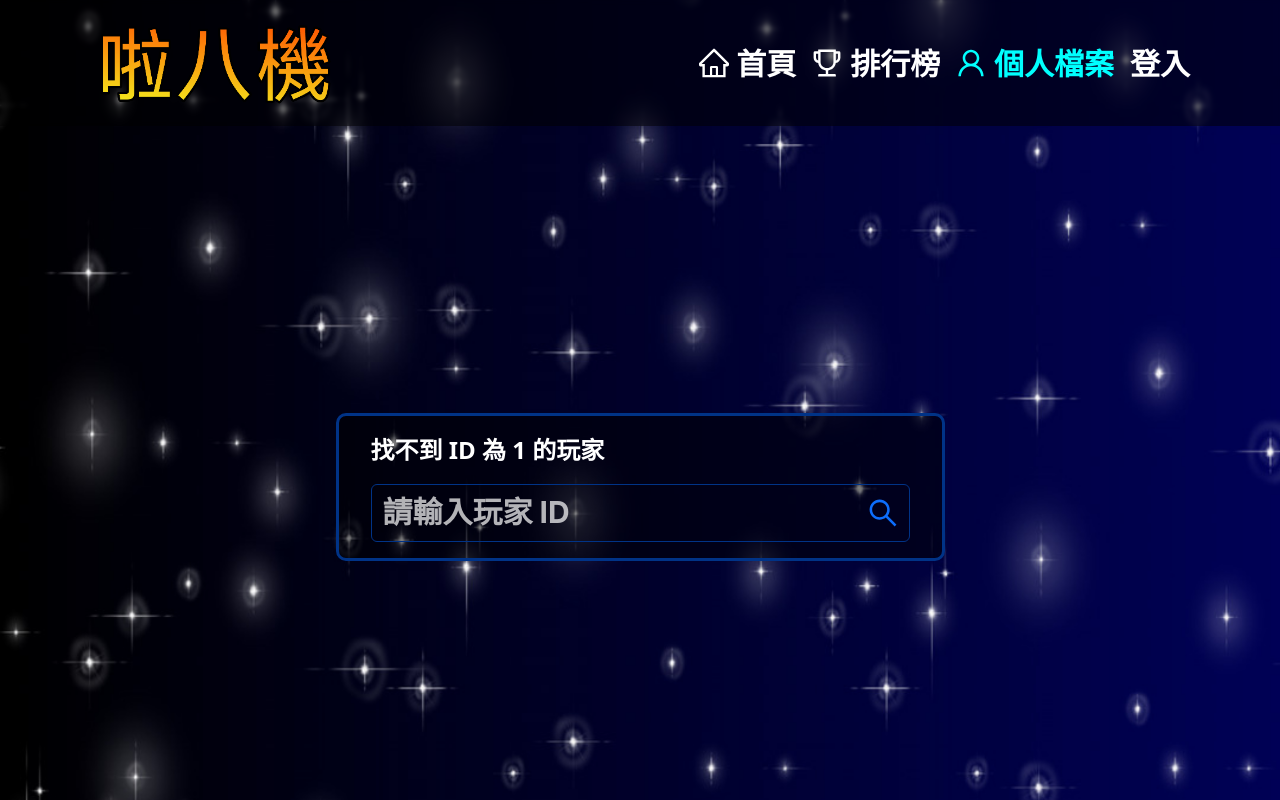
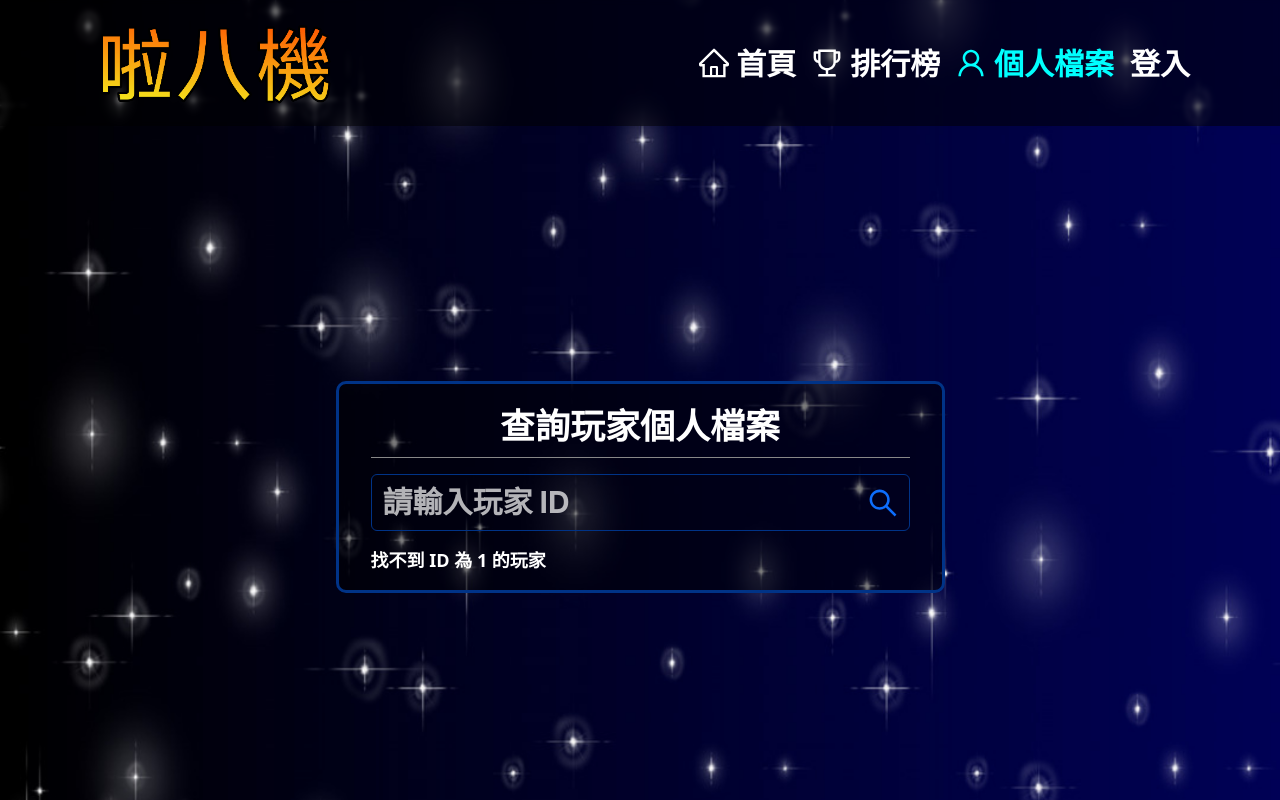
Before and after one commit to fanyuuu2006/LaBaG-NextJS, a Next.js app in the folder frontend/: page /Profile/1 in a window 1280 px wide. Built offline with nearby package versions, Linux system fonts and the light colour scheme; no server answers.

Commit message:
feat: 個人檔案查詢畫面優化

```diff
--- a/frontend/src/components/Profile/ProfileSection.tsx
+++ b/frontend/src/components/Profile/ProfileSection.tsx
@@ -15,7 +15,7 @@ export const ProfileSection = ({ UserID }: { UserID?: string }) => {
   const { NowMode } = useNowMode();
   const { User, Loading } = useUser(UserID as string);
 
-  const [HistoryScore, setHistoryScore] = useState<number | null>(null);
+  const [HistoryScore, setHistoryScore] = useState<number>(0);
   const [HistoryRecord, setHistoryRecord] = useState<RecordData[]>([]);
   const [searchID, setSearchID] = useState<string | null>(null);
 
@@ -108,8 +108,7 @@ export const ProfileSection = ({ UserID }: { UserID?: string }) => {
                 </div>
               </div>
             </Space>
-            {User && (
-              <>
+
             <div className="Note CenterAlign">
               歷史最高分數:{" "}
               <span className="Label">
@@ -121,11 +120,9 @@ export const ProfileSection = ({ UserID }: { UserID?: string }) => {
 
             <HistoryTable HistoryRecord={HistoryRecord} />
           </>
-            )}
-          </>
         ) : (
           <>
-            {UserID && <div className="Note">找不到 ID 為 {UserID} 的玩家</div>}
+            <div className="Label CenterAlign BottomLine">查詢玩家個人檔案</div>
             <Input
               type="text"
               placeholder="請輸入玩家 ID"
@@ -146,6 +143,7 @@ export const ProfileSection = ({ UserID }: { UserID?: string }) => {
                 setSearchID(e.target.value.trim());
               }}
             />
+            {UserID && <div className="Hint">找不到 ID 為 {UserID} 的玩家</div>}
           </>
         )}
       </div>
--- a/frontend/src/components/common/Header.tsx
+++ b/frontend/src/components/common/Header.tsx
@@ -67,7 +67,7 @@ export const Header = () => {
   return (
     <Navbar
       className="sticky-top"
-      expand="md" // medium
+      expand="lg"
       style={{
         zIndex: 1050,
         width: "100%",
```
Also changed, not shown: 1 other file (tests, documents, lock files or other folders). Lines whose indentation alone changed are shown as unchanged.
